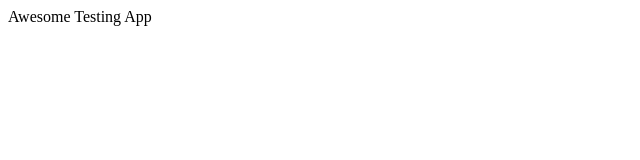
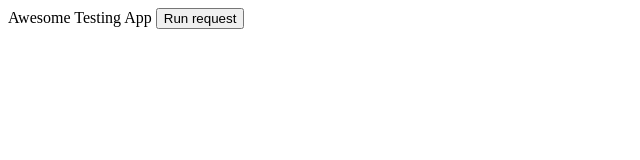
Before and after one commit to innacho/locators-webinar, a website: page smallbackend/public/index.html in a window 1280 px wide. Shown: the whole page, without its empty margins (0-640 px from the left). Drawn offline with nearby package versions, Linux system fonts and the light colour scheme; no server answers.

Commit message:
Button trigger

```diff
--- a/smallbackend/public/index.html
+++ b/smallbackend/public/index.html
@@ -6,14 +6,17 @@
     <script src="https://cdn.jsdelivr.net/npm/axios/dist/axios.min.js"></script>
 </head>
 <script>
-axios.post('/form')
-  .then(data => {
-    console.log(data)
-    document.getElementById('resultBlock').innerHTML = JSON.stringify(data.data)
-  })
+function run () {
+  axios.post('/form')
+    .then(data => {
+      console.log(data)
+      document.getElementById('resultBlock').innerHTML = JSON.stringify(data.data)
+    })
+}
 </script>
 <body>
 Awesome Testing App
+<button onclick="run()">Run request</button>
 <pre>
 <div id="resultBlock">
 
```
